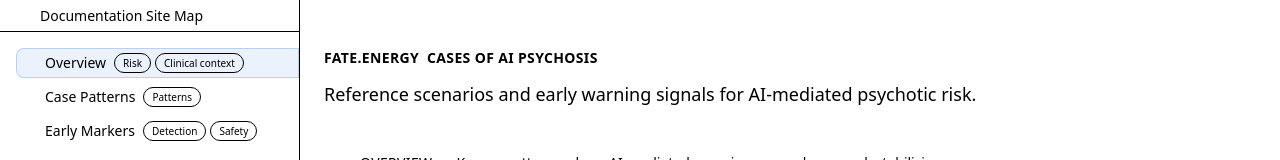
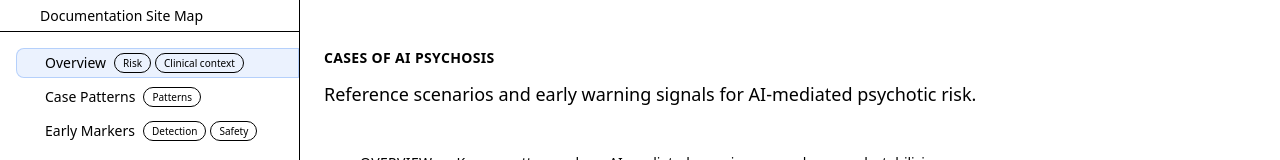
Before and after one commit to Kysetopher/docs, a React (Vite) app: page /docs/cases-of-ai-psychosis in a window 1280 px wide. Shown: the top 160 px of the page. Built offline with nearby package versions, Linux system fonts and the light colour scheme; some icons are missing.

Commit message:
updating

```diff
--- a/src/components/docs/DocumentationPage.tsx
+++ b/src/components/docs/DocumentationPage.tsx
@@ -253,8 +253,7 @@
           <SimpleBar className="flex-1" style={{ maxHeight: "100%" }}>
             <div className="mx-auto  space-y-10 px-6 py-10 lg:py-12">
               <header className="space-y-3">
-                <div className="flex items-center  gap-2 text-sm font-semibold uppercase tracking-wide ">
-                    <p className="text-primary" >Fate.Energy</p>   {header.title}
+                <div className="flex items-center  gap-2 text-sm font-semibold uppercase tracking-wide "> {header.title}
                   </div>
                 <h1 className="text-4xl font-bold tracking-tight sm:text-5xl">
 
```
